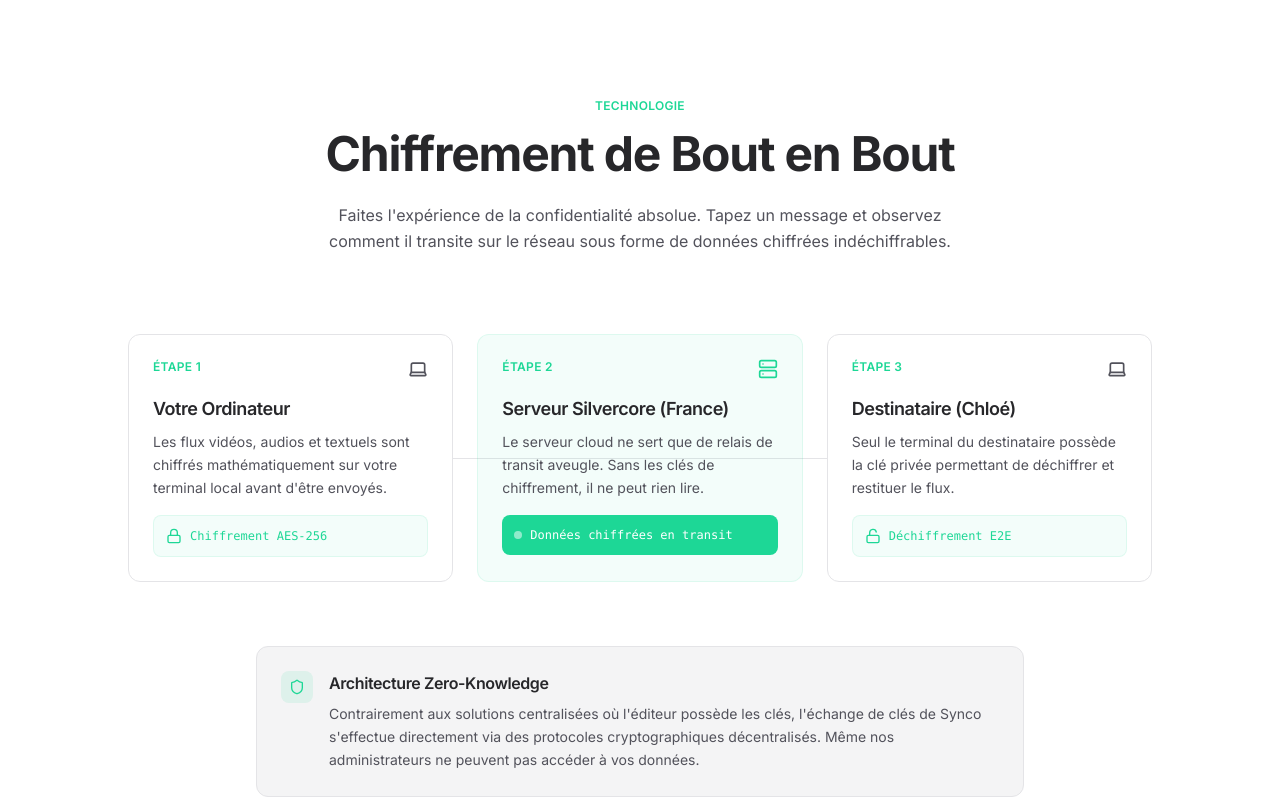
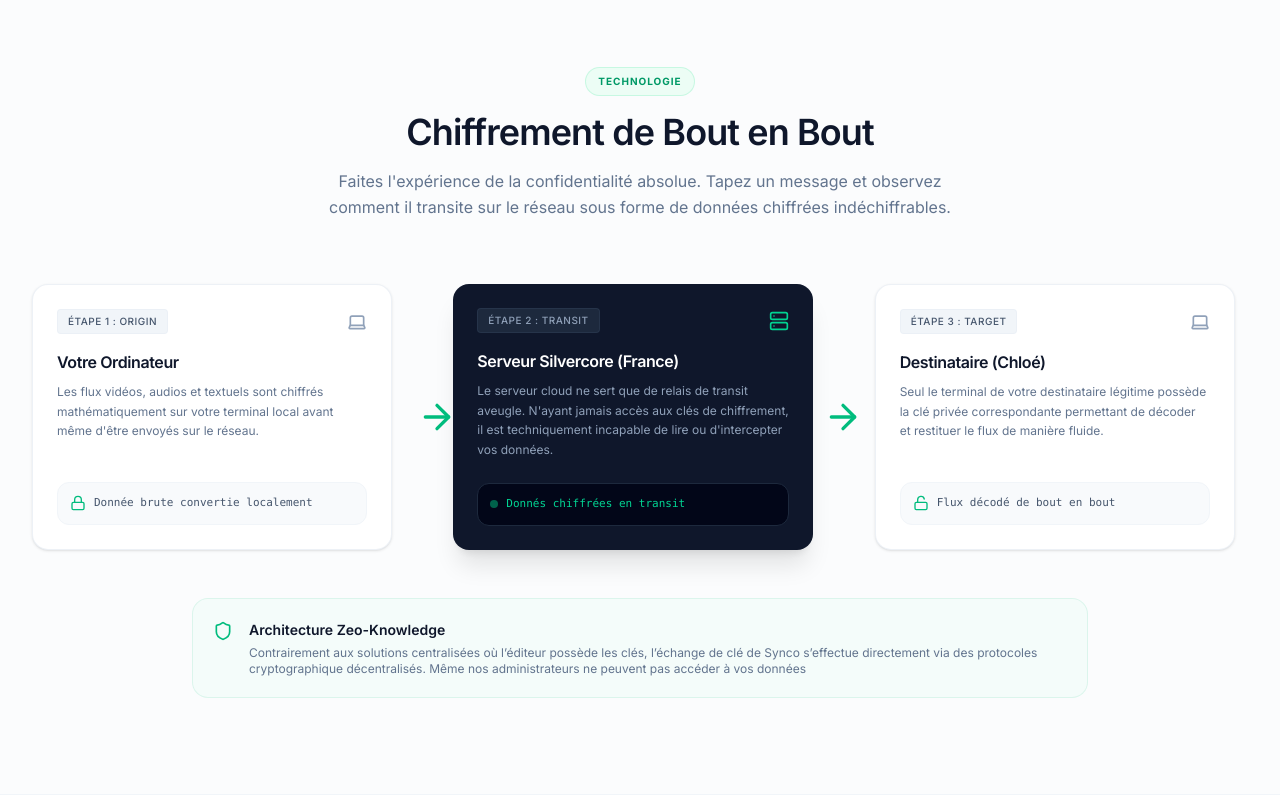
Before and after one commit to SilverCore-Git/synco_www, a React (Vite) app: page / in a window 1280 px wide. Shown: the part 2500-3300 px from the top of the page. Built offline with nearby package versions, Linux system fonts and the light colour scheme.

Commit message:
Update E2EEDemo.tsx

```diff
--- a/src/components/E2EEDemo.tsx
+++ b/src/components/E2EEDemo.tsx
@@ -1,4 +1,4 @@
-import { Shield, Laptop, Server, Lock, Unlock } from 'lucide-react';
+import { Shield, Laptop, Server, Lock, Unlock, ArrowRight } from 'lucide-react';
 import { TranslationSet } from '../types';
 
 interface E2EEDemoProps {
@@ -7,118 +7,109 @@ interface E2EEDemoProps {
 
 export default function E2EEDemo({ t }: E2EEDemoProps) {
   return (
-    <section id="demo" className="py-24 sm:py-32 bg-white">
+    <section id="demo" className="py-20 sm:py-24 bg-slate-50/50 border-y border-slate-100">
       <div className="max-w-7xl mx-auto px-4 sm:px-6 lg:px-8">
 
-        {/* Section header */}
-        <div className="text-center max-w-2xl mx-auto mb-20">
-          <span className="text-xs font-semibold text-primary uppercase tracking-wide mb-4 block">
+        {/* Entête de Section */}
+        <div className="text-center max-w-3xl mx-auto mb-16">
+          <span className="text-[10px] font-bold text-emerald-600 uppercase tracking-widest bg-emerald-50 px-3 py-1.5 rounded-full mb-4 inline-block border border-emerald-200/50">
             Technologie
           </span>
-          <h2 className="text-4xl md:text-5xl font-bold text-text mb-6 tracking-tight">
+          <h2 className="text-3xl sm:text-4xl font-semibold text-slate-900 tracking-tight mb-4">
             {t.liveDemo.title}
           </h2>
-          <p className="text-base text-text-secondary leading-relaxed">
+          <p className="text-sm sm:text-base text-slate-500 max-w-2xl mx-auto leading-relaxed">
             {t.liveDemo.subtitle}
           </p>
         </div>
 
-        {/* Flow diagram */}
-        <div className="relative max-w-5xl mx-auto">
-          {/* Connection line */}
-          <div className="absolute top-1/2 left-0 right-0 h-px bg-border hidden lg:block" />
+        {/* Les 3 Cartes du Flux Réseau */}
+        <div className="grid grid-cols-1 md:grid-cols-3 gap-12 relative items-stretch">
 
-          <div className="grid grid-cols-1 md:grid-cols-3 gap-6 relative">
-
-            {/* Step 1: Sender */}
-            <div className="bg-white rounded-xl p-6 border border-border relative z-10">
-              <div className="flex items-start justify-between mb-4">
-                <span className="text-xs font-semibold text-primary uppercase tracking-wide">
-                  Étape 1
+          {/* Carte 1 : Émetteur (Local) */}
+          <div className="max-w-90 bg-white rounded-2xl p-6 border border-slate-200/60 shadow-sm flex flex-col justify-between transition-all hover:shadow-md">
+            <div>
+              <div className="flex items-center justify-between mb-4">
+                <span className="text-[10px] px-2.5 py-1 rounded bg-slate-100 text-slate-600 font-medium uppercase tracking-wider border border-slate-200/40">
+                  Étape 1 : Origin
                 </span>
-                <Laptop className="w-5 h-5 text-text-secondary" />
+                <Laptop className="w-5 h-5 text-slate-400" />
+              </div>
+              <h3 className="font-semibold text-base text-slate-900 mb-2">{t.liveDemo.sender}</h3>
+              <p className="text-xs text-slate-500 leading-relaxed">
+                Les flux vidéos, audios et textuels sont chiffrés mathématiquement sur votre terminal local avant même d&apos;être envoyés sur le réseau.
+              </p>
             </div>
 
-              <h3 className="text-lg font-semibold text-text mb-2">
-                {t.liveDemo.sender}
-              </h3>
-              <p className="text-sm text-text-secondary leading-relaxed mb-4">
-                Les flux vidéos, audios et textuels sont chiffrés mathématiquement sur votre terminal local avant d'être envoyés.
-              </p>
-
-              <div className="flex items-center gap-2 p-3 bg-primary/5 rounded-lg border border-primary/10">
-                <Lock className="w-4 h-4 text-primary flex-shrink-0" />
-                <span className="text-xs text-primary font-mono">
-                  Chiffrement AES-256
-                </span>
+            <div className="mt-6 p-3 bg-slate-50 rounded-xl border border-slate-100 flex items-center gap-2">
+              <Lock className="w-4 h-4 text-emerald-500" />
+              <span className="text-[11px] font-mono text-slate-600 truncate">Donnée brute convertie localement</span>
             </div>
           </div>
 
-            {/* Step 2: Network */}
-            <div className="bg-primary/5 rounded-xl p-6 border border-primary/10 relative z-10">
-              <div className="flex items-start justify-between mb-4">
-                <span className="text-xs font-semibold text-primary uppercase tracking-wide">
-                  Étape 2
-                </span>
-                <Server className="w-5 h-5 text-primary" />
+          {/* Indicateur Flèche Invisible sur Mobile */}
+          <div className="absolute top-1/2 left-1/3 -translate-y-1/2 -translate-x-1/2 hidden lg:block z-10 text-emerald-500">
+            <ArrowRight className="w-10 h-10" />
           </div>
 
-              <h3 className="text-lg font-semibold text-text mb-2">
-                {t.liveDemo.networkNode}
-              </h3>
-              <p className="text-sm text-text-secondary leading-relaxed mb-4">
-                Le serveur cloud ne sert que de relais de transit aveugle. Sans les clés de chiffrement, il ne peut rien lire.
+          {/* Carte 2 : Le Noeud Réseau Opaque */}
+          <div className="max-w-90 bg-slate-900 text-slate-100 rounded-2xl p-6 flex flex-col justify-between shadow-xl relative overflow-hidden">
+
+            <div>
+              <div className="flex items-center justify-between mb-4">
+                <span className="text-[10px] px-2.5 py-1 rounded bg-slate-800 text-slate-400 font-medium uppercase tracking-wider border border-slate-700/50">
+                  Étape 2 : Transit
+                </span>
+                <Server className="w-5 h-5 text-emerald-400" />
+              </div>
+              <h3 className="font-semibold text-base text-white mb-2">{t.liveDemo.networkNode}</h3>
+              <p className="text-xs text-slate-400 leading-relaxed">
+                Le serveur cloud ne sert que de relais de transit aveugle. N&apos;ayant jamais accès aux clés de chiffrement, il est techniquement incapable de lire ou d&apos;intercepter vos données.
               </p>
+            </div>
 
-              <div className="flex items-center gap-2 p-3 bg-primary rounded-lg text-white">
-                <div className="w-2 h-2 rounded-full bg-white animate-pulse" />
-                <span className="text-xs font-mono">
-                  Données chiffrées en transit
-                </span>
+            <div className="mt-6 p-3 bg-slate-950 rounded-xl border border-slate-800 flex items-center gap-2">
+              <span className="w-2 h-2 rounded-full bg-emerald-500 animate-pulse" />
+              <span className="text-[11px] font-mono text-emerald-400 truncate">Donnés chiffrées en transit</span>
             </div>
           </div>
 
-            {/* Step 3: Recipient */}
-            <div className="bg-white rounded-xl p-6 border border-border relative z-10">
-              <div className="flex items-start justify-between mb-4">
-                <span className="text-xs font-semibold text-primary uppercase tracking-wide">
-                  Étape 3
-                </span>
-                <Laptop className="w-5 h-5 text-text-secondary" />
+          {/* Indicateur Flèche Invisible sur Mobile */}
+          <div className="absolute top-1/2 left-2/3 -translate-y-1/2 -translate-x-1/2 hidden lg:block z-10 text-emerald-500">
+            <ArrowRight className="w-10 h-10" />
           </div>
 
-              <h3 className="text-lg font-semibold text-text mb-2">
-                {t.liveDemo.recipient}
-              </h3>
-              <p className="text-sm text-text-secondary leading-relaxed mb-4">
-                Seul le terminal du destinataire possède la clé privée permettant de déchiffrer et restituer le flux.
+          {/* Carte 3 : Réception et Déchiffrement */}
+          <div className="max-w-90 bg-white rounded-2xl p-6 border border-slate-200/60 shadow-sm flex flex-col justify-between transition-all hover:shadow-md">
+            <div>
+              <div className="flex items-center justify-between mb-4">
+                <span className="text-[10px] px-2.5 py-1 rounded bg-slate-100 text-slate-600 font-medium uppercase tracking-wider border border-slate-200/40">
+                  Étape 3 : Target
+                </span>
+                <Laptop className="w-5 h-5 text-slate-400" />
+              </div>
+              <h3 className="font-semibold text-base text-slate-900 mb-2">{t.liveDemo.recipient}</h3>
+              <p className="text-xs text-slate-500 leading-relaxed">
+                Seul le terminal de votre destinataire légitime possède la clé privée correspondante permettant de décoder et restituer le flux de manière fluide.
               </p>
+            </div>
 
-              <div className="flex items-center gap-2 p-3 bg-primary/5 rounded-lg border border-primary/10">
-                <Unlock className="w-4 h-4 text-primary flex-shrink-0" />
-                <span className="text-xs text-primary font-mono">
-                  Déchiffrement E2E
-                </span>
+            <div className="mt-6 p-3 bg-slate-50 rounded-xl border border-slate-100 flex items-center gap-2">
+              <Unlock className="w-4 h-4 text-emerald-500" />
+              <span className="text-[11px] font-mono text-slate-600 truncate">Flux décodé de bout en bout</span>
             </div>
           </div>
 
         </div>
-        </div>
 
-        {/* Info note */}
-        <div className="mt-16 max-w-3xl mx-auto">
-          <div className="bg-bg-secondary border border-border rounded-xl p-6 flex items-start gap-4">
-            <div className="w-8 h-8 rounded-lg bg-primary/10 flex items-center justify-center flex-shrink-0">
-              <Shield className="w-4 h-4 text-primary" />
-            </div>
+        {/* Note de Souveraineté Bas de Page */}
+        <div className="mt-12 bg-emerald-50/40 border border-emerald-500/10 p-5 rounded-2xl flex items-start gap-4 text-slate-600 text-xs sm:text-sm leading-relaxed max-w-4xl mx-auto">
+          <Shield className="w-5 h-5 text-emerald-500 flex-shrink-0 mt-0.5" />
           <div>
-              <h4 className="text-base font-semibold text-text mb-2">
-                Architecture Zero-Knowledge
-              </h4>
-              <p className="text-sm text-text-secondary leading-relaxed">
-                Contrairement aux solutions centralisées où l'éditeur possède les clés, l'échange de clés de Synco s'effectue directement via des protocoles cryptographiques décentralisés. Même nos administrateurs ne peuvent pas accéder à vos données.
+            <p className="font-semibold text-slate-900 mb-1">Architecture Zeo-Knowledge</p>
+            <p className="text-xs text-slate-500">
+              Contrairement aux solutions centralisées où l’éditeur possède les clés, l’échange de clé  de Synco s’effectue directement via des protocoles cryptographique décentralisés. Même nos administrateurs ne peuvent pas accéder à vos données
             </p>
-            </div>
           </div>
         </div>
 
```
Lines whose indentation alone changed are shown as unchanged.
